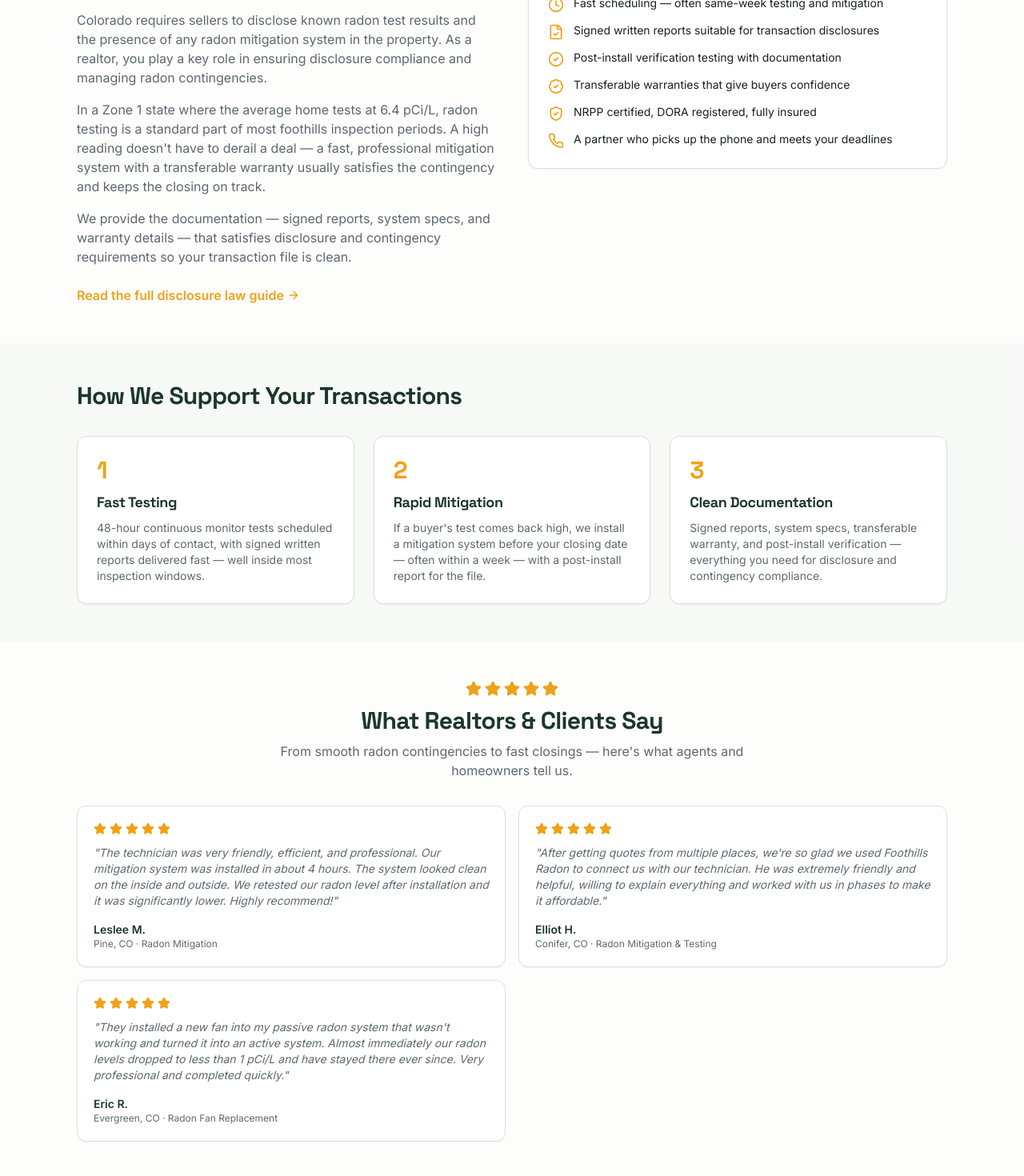
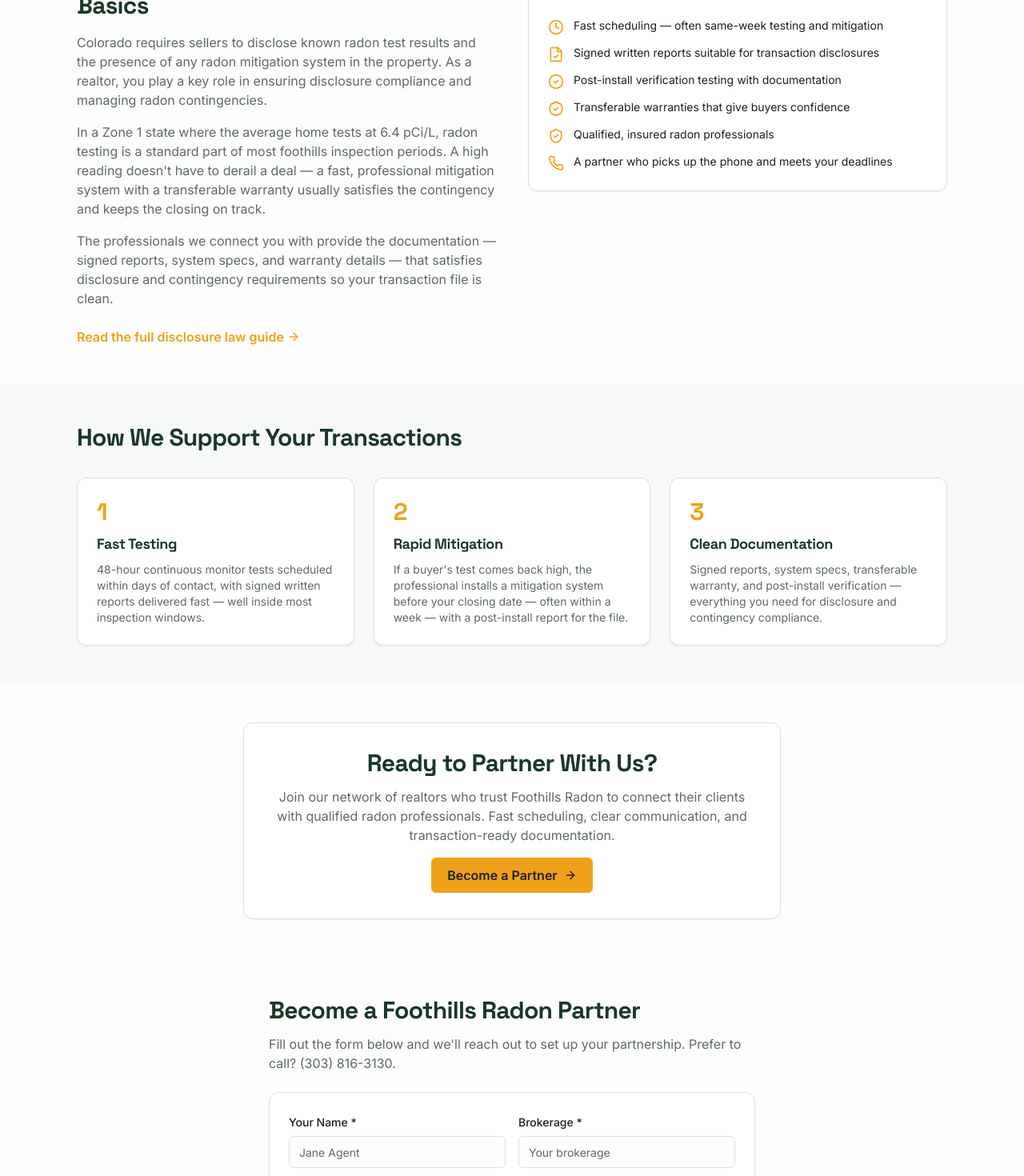
Before and after one commit to chetrodell-art/foothills-radon, a React (Vite) app: page /realtors in a window 1280 px wide. Shown: the part 840-2310 px from the top of the page at 80% size. Built offline with nearby package versions, Linux system fonts and the light colour scheme; the HTML template or start-up script is replaced by a standard one.

Commit message:
backup: src/pages/Realtors.tsx

```diff
--- a/src/pages/Realtors.tsx
+++ b/src/pages/Realtors.tsx
@@ -1,5 +1,5 @@
 import { Link } from "react-router-dom";
-import { ShieldCheck, Clock, FileCheck, BadgeCheck, ArrowRight, Phone, CheckCircle2, Home, Star } from "lucide-react";
+import { ShieldCheck, Clock, FileCheck, BadgeCheck, ArrowRight, Phone, CheckCircle2, Home } from "lucide-react";
 import { SEO, breadcrumbSchema } from "@/components/seo";
 import { Layout } from "@/components/Layout";
 import { Breadcrumbs } from "@/components/Breadcrumbs";
@@ -7,7 +7,7 @@
 import { Input } from "@/components/ui/input";
 import { Label } from "@/components/ui/label";
 import { Textarea } from "@/components/ui/textarea";
-import { ReviewSnippet } from "@/components/ReviewSnippet";
+
 import { useState } from "react";
 import { company } from "@/data/site";
 import { ScrollReveal } from "@/components/ScrollReveal";
@@ -19,7 +19,7 @@
     <Layout>
       <SEO
         title="Realtor Partner Program | Foothills Radon Testing and Mitigation | Colorado Foothills"
-        description="Partner with Foothills Radon Testing and Mitigation for fast radon testing, mitigation & transferable warranties that keep your Colorado real estate closings on track. Realtor program."
+        description="Partner with Foothills Radon Testing and Mitigation to connect your clients with qualified radon professionals. Fast testing, mitigation & transferable warranties for Colorado real estate closings."
         path="/realtors"
         schema={breadcrumbSchema([
           { name: "Home", path: "/" },
@@ -37,7 +37,7 @@
             </div>
 <h1 className="font-heading text-4xl font-bold leading-tight sm:text-5xl">Help Your Clients Close Faster. Partner with Foothills Radon Testing and Mitigation.</h1>
             <p className="mt-5 text-lg text-primary-foreground/90">
-              Radon is one of the most common inspection contingencies in foothills real estate. We make it easy — fast scheduling, written reports, rapid mitigation, and transferable warranties that give your buyers confidence and keep your closings on schedule.
+              Radon is one of the most common inspection contingencies in foothills real estate. We make it easy — by connecting you with qualified professionals who provide fast scheduling, written reports, rapid mitigation, and transferable warranties that give your buyers confidence and keep your closings on schedule.
             </p>
             <div className="mt-8 flex flex-col gap-3 sm:flex-row">
               <a href={company.phoneHref} className="inline-flex items-center justify-center gap-2 rounded-md bg-accent px-6 py-3 font-semibold text-accent-foreground hover:bg-accent/90">
@@ -60,7 +60,7 @@
               <div className="mt-4 space-y-4 text-muted-foreground">
                 <p>Colorado requires sellers to disclose known radon test results and the presence of any radon mitigation system in the property. As a realtor, you play a key role in ensuring disclosure compliance and managing radon contingencies.</p>
                 <p>In a Zone 1 state where the average home tests at 6.4 pCi/L, radon testing is a standard part of most foothills inspection periods. A high reading doesn't have to derail a deal — a fast, professional mitigation system with a transferable warranty usually satisfies the contingency and keeps the closing on track.</p>
-                <p>We provide the documentation — signed reports, system specs, and warranty details — that satisfies disclosure and contingency requirements so your transaction file is clean.</p>
+                <p>The professionals we connect you with provide the documentation — signed reports, system specs, and warranty details — that satisfies disclosure and contingency requirements so your transaction file is clean.</p>
               </div>
               <Link to="/blog/colorado-radon-real-estate-disclosure-law" className="mt-6 inline-flex items-center gap-1 font-semibold text-accent hover:underline">
                 Read the full disclosure law guide <ArrowRight className="h-4 w-4" />
@@ -76,7 +76,7 @@
                   { icon: FileCheck, text: "Signed written reports suitable for transaction disclosures" },
                   { icon: CheckCircle2, text: "Post-install verification testing with documentation" },
                   { icon: BadgeCheck, text: "Transferable warranties that give buyers confidence" },
-                  { icon: ShieldCheck, text: "NRPP certified, DORA registered, fully insured" },
+                  { icon: ShieldCheck, text: "Qualified, insured radon professionals" },
                   { icon: Phone, text: "A partner who picks up the phone and meets your deadlines" },
                 ].map((item) => {
                   const Icon = item.icon;
@@ -100,7 +100,7 @@
           <div className="mt-8 grid gap-6 md:grid-cols-3">
             {[
               { step: "1", title: "Fast Testing", body: "48-hour continuous monitor tests scheduled within days of contact, with signed written reports delivered fast — well inside most inspection windows." },
-              { step: "2", title: "Rapid Mitigation", body: "If a buyer's test comes back high, we install a mitigation system before your closing date — often within a week — with a post-install report for the file." },
+              { step: "2", title: "Rapid Mitigation", body: "If a buyer's test comes back high, the professional installs a mitigation system before your closing date — often within a week — with a post-install report for the file." },
               { step: "3", title: "Clean Documentation", body: "Signed reports, system specs, transferable warranty, and post-install verification — everything you need for disclosure and contingency compliance." },
             ].map((item) => (
               <div key={item.step} className="rounded-xl border border-border bg-card p-6 shadow-sm">
@@ -113,18 +113,15 @@
         </div>
       </section>
 
-      {/* Realtor testimonials */}
+      {/* Realtor CTA */}
       <section className="py-12">
         <div className="container-pro">
-          <div className="mx-auto max-w-2xl text-center">
-            <div className="flex items-center justify-center gap-1">
-              {[...Array(5)].map((_, i) => <Star key={i} className="h-5 w-5 fill-accent text-accent" />)}
-            </div>
-            <h2 className="mt-3 font-heading text-2xl font-bold text-primary sm:text-3xl">What Realtors & Clients Say</h2>
-            <p className="mt-2 text-muted-foreground">From smooth radon contingencies to fast closings — here's what agents and homeowners tell us.</p>
-          </div>
-          <div className="mt-8">
-            <ReviewSnippet count={3} />
+          <div className="mx-auto max-w-2xl rounded-xl border border-border bg-card p-8 text-center shadow-sm">
+            <h2 className="font-heading text-2xl font-bold text-primary sm:text-3xl">Ready to Partner With Us?</h2>
+            <p className="mt-3 text-muted-foreground">Join our network of realtors who trust Foothills Radon to connect their clients with qualified radon professionals. Fast scheduling, clear communication, and transaction-ready documentation.</p>
+            <a href="#partner" className="mt-4 inline-flex items-center gap-2 rounded-md bg-accent px-5 py-2.5 font-semibold text-accent-foreground hover:bg-accent/90">
+              Become a Partner <ArrowRight className="h-4 w-4" />
+            </a>
           </div>
         </div>
       </section>
```
